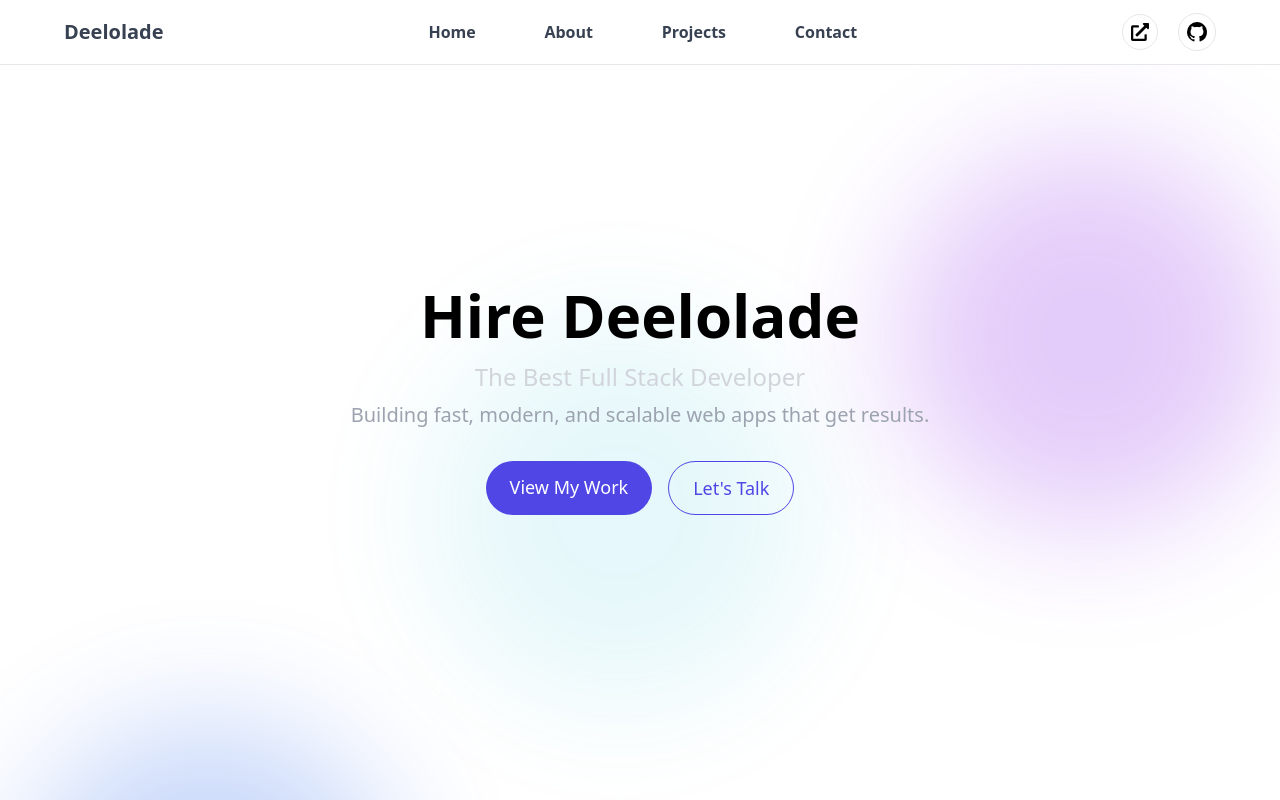
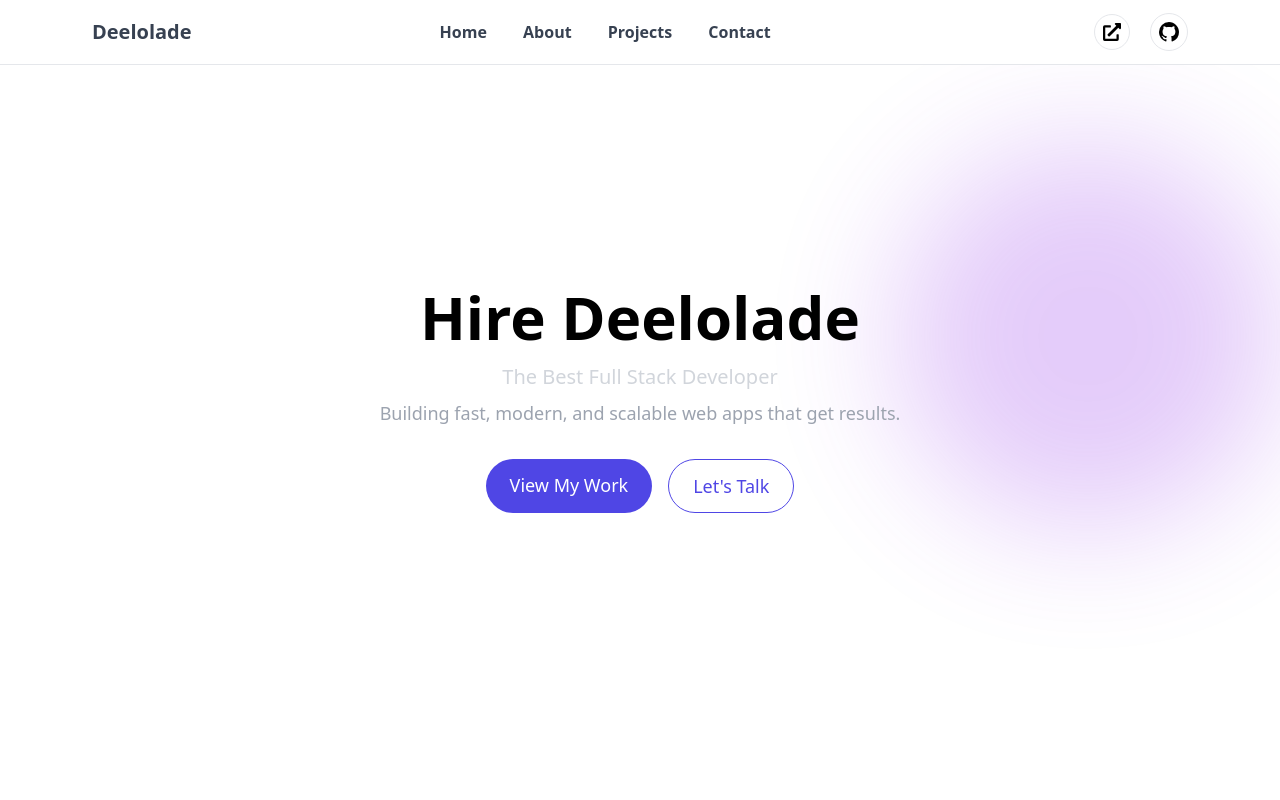
Before and after one commit to Deelolade/portfolio_two, a React (Vite) app: page / in a window 1280 px wide. Shown: the top 800 px of the page. Built offline with nearby package versions, Linux system fonts and the light colour scheme.

Commit message:
done with the navbar, only for some changes on the button and that's all

```diff
--- a/package.json
+++ b/package.json
@@ -10,6 +10,7 @@
     "preview": "vite preview"
   },
   "dependencies": {
+    "@gsap/react": "^2.1.2",
     "gsap": "^3.13.0",
     "react": "^19.0.0",
     "react-dom": "^19.0.0",
--- a/src/components/Navbar.jsx
+++ b/src/components/Navbar.jsx
@@ -2,57 +2,74 @@ import { useState, useEffect, useRef } from "react";
 import { FaExternalLinkAlt } from "react-icons/fa";
 import { VscGithubInverted } from "react-icons/vsc";
 import { Link } from "react-router-dom";
-import resume from "../../public/Deelolade.pdf";
+import resume from "/Deelolade.pdf";
 import { GiHamburgerMenu } from "react-icons/gi";
 import gsap from "gsap";
 
-
 const Navbar = () => {
   const [showDropDown, setShowDropDown] = useState(false);
-    const headingsRef = useRef(null);
-  const buttonsRef = useRef([]);
-  useEffect(() => {
-    if (showDropDown) {
-      gsap.from(headingsRef.current, {
+  const navRefs = useRef([]);
+  const dropdownRefs = useRef([]);
+  navRefs.current = [];
+  dropdownRefs.current = [];
+  const navlinks = ["Home", "About", "Projects", "Contact"];
+
+  const addToRefs = (element) => {
+    if (element && !navRefs.current.includes(element)) {
+      navRefs.current.push(element);
+    }
+  };
+  const addToDropDownRefs = (element) => {
+    if (element && !dropdownRefs.current.includes(element)) {
+        dropdownRefs.current.push(element);
+    }
+  };
+  useEffect(()=>{
+    if (showDropDown && dropdownRefs.current.length > 0) {
+        gsap.from(dropdownRefs.current, {
+          y: -100,
           opacity: 0,
-        y: 30,
-        duration: 0.6,
-        stagger: 0.2,
-        ease: "power3.out",
-      });
-
-      gsap.from(buttonsRef.current, {
-        opacity: 0,
-        y: 20,
+          stagger: 0.1,
           duration: 0.5,
-        delay: 0.8,
-        stagger: 0.2,
-        ease: "power3.out",
+          ease: "back",
         });
       }
     }, [showDropDown]);
+  useEffect(() => {
+    const tl = gsap.timeline();
+    tl.from(navRefs.current, {
+      y: -100,
+      opacity: 1,
+      stagger: 0.1,
+      duration: 0.3,
+      ease: "power2.out",
+    });
+    tl.to(navRefs.current, {
+      y: 0,
+      opacity: 1,
+      stagger: 0.1,
+      duration: 0.3,
+      ease: "power2.out",
+    });
+  }, []);
   return (
     <div className="w-full bg-white border-b border-gray-200 fixed z-50">
-            <nav className="flex justify-between items-center h-[8vh] max-w-6xl w-[100vw] mx-auto px-5 md:px-0   ">
+      <nav className="flex justify-between items-center h-[8vh] max-w-6xl w-[100vw] mx-auto px-6 lg:px-7 xl:px-0   ">
         <div className="logo font-semibold text-xl text-gray-700 hover:text-black cursor-pointer">
           Deelolade
         </div>
-
-                <ul className="nav-links w-[40%] md:flex justify-between items-center text-[16px] hidden ">
-                    <Link className="font-semibold rounded-lg text-gray-700 hover:text-black px-4 py-2 hover:bg-gray-100 " ref={headingsRef}>
-                        Home
+        <ul className="nav-links w-[40%] md:flex justify-between items-center text-[16px] sm:hidden ">
+          {navlinks.map((item) => (
+            <Link
+              key={item}
+              ref={addToRefs}
+              className="font-semibold rounded-lg text-gray-700 hover:text-black px-4 py-2 hover:bg-gray-100"
+            >
+              {item}{" "}
             </Link>
-                    <Link className="font-semibold rounded-lg text-gray-700 hover:text-black px-4 py-2 hover:bg-gray-100">
-                        About
-                    </Link>
-                    <Link className="font-semibold rounded-lg text-gray-700 hover:text-black px-4 py-2 hover:bg-gray-100">
-                        Projects
-                    </Link>
-                    <Link className="font-semibold rounded-lg text-gray-700 hover:text-black px-4 py-2 hover:bg-gray-100">
-                        Contact
-                    </Link>
+          ))}
         </ul>
-                <div className="toggle-resume hidden md:flex space-x-5 items-center">
+        <div className="toggle-resume sm:hidden 2xl:flex space-x-5 items-center">
           <div className="relative group  p-2 border border-gray-200 rounded-full">
             <a href={resume} className="" target="_blank">
               <FaExternalLinkAlt className=" text-lg " />
@@ -74,32 +91,35 @@ const Navbar = () => {
             </div>
           </div>
         </div>
-                <div className="flex md:hidden">
-                    <button onClick={() => setShowDropDown(!showDropDown)}>
+        <div className="sm:flex 2xl:hidden">
+          <button className=" px-2 py-2 hover:bg-gray-200 rounded-lg" onClick={() => setShowDropDown((prev) => !prev)}>
             <GiHamburgerMenu className="text-xl" />
           </button>
         </div>
         {showDropDown && (
-                    <div className="dropdown-menu flex flex-col  justify-start fixed top-[8vh] right-0 bg-gray-100 w-[100vw] h-[92vh]  backdrop-blur-3xl transition-transform ">
-                        <div className="mt-8 flex  flex-col justify-between items-center text-center h-[50%] ">
-                            <h1 className="text-5xl font-bold text-gray-700 ">Home</h1>
-                            <h1 className="text-5xl font-bold text-gray-700">About Me </h1>
-                            <h1 className="text-5xl font-bold text-gray-700">Projects</h1>
-                            <h1 className="text-5xl font-bold text-gray-700">Contact</h1>
+          <div  className="dropdown-menu flex flex-col  justify-start fixed top-[8vh] right-0  w-[100vw] h-[92vh]  backdrop-blur-3xl transition-transform ">
+            <div className="mt-8 flex  flex-col justify-between items-center text-center  ">
+                {
+                    navlinks.map((item)=>(
+                        <Link key={item} ref={addToDropDownRefs} to={`/${item.toLowerCase()}`} className="text-6xl font-black text-black mb-12 ">{item}</Link>
+
+                    ))
+                }
             </div>
-                        <div className="mt-8 flex flex-wrap gap-4 justify-center">
+            <div className="mt-8 flex xs:flex-col gap-4 justify-center">
               <a
                 href="https://github.com/Deelolade/"
-                                className="border border-indigo-600 text-indigo-600 px-6 py-3 rounded-full text-lg font-medium hover:bg-indigo-600 hover:text-white transition"
+                className="border text-center flex justify-center items-center border-indigo-600 text-indigo-600 px-6 py-3 rounded-full text-lg font-medium hover:bg-indigo-600 hover:text-white transition"
                 target="_blank"
               >
-                                My GitHub
+                <VscGithubInverted/>
               </a>
               <a
-                                href="mailto:your@email.com"
-                                className="border border-indigo-600 text-indigo-600 px-6 py-3 rounded-full text-lg font-medium hover:bg-indigo-600 hover:text-white transition"
+                href={resume}
+                target="_blank"
+                className=" flex justify-center items-center gap-3 border border-indigo-600 text-indigo-600 px-6 py-3 rounded-full text-lg font-medium hover:bg-indigo-600 hover:text-white transition"
               >
-                                View Resume
+                View Resume <FaExternalLinkAlt />
               </a>
             </div>
           </div>
--- a/src/components/Projects.jsx
+++ b/src/components/Projects.jsx
@@ -3,7 +3,7 @@ import BgImage from "./Background"
 
 const Projects = () => {
     return (
-        <div className='min-h-screen min-w-screen relative'>
+        <div className='min-h-screen min-w-screen relative bg-gray-300'>
             <div className="max-w-[1500px]  relative   h-screen mx-auto flex justify-between items-center">
                 <h1 className='text-7xl font-bold text-center'>My Projects.</h1>
                 <div className="  flex md:flex-row flex-col pr-40 gap-10 h-[65%] items-center overflow-x-auto scroll-smooth scrollbar-hide md:w-[65%] whitespace-nowrap transition ">
--- a/tailwind.config.js
+++ b/tailwind.config.js
@@ -5,7 +5,20 @@ module.exports = {
     './src/**/*.{js,ts,jsx,tsx}',
   ],
   theme: {
-    extend: {},
+    screens: {
+      "2xl": { max: "1980px" },
+      "xl": { max: "1680px" },
+      "lg": { max: "1440px" },
+      "md": { max: "1024px" },
+      "sm": { max: "769px" },
+      "xs": { max: "480px" },
+      "xxs": { max: "379px" }
+    },
+    extend: {
+      height: {
+        screen: "100dvh",
+      }
+    },
   },
   plugins: [],
 }
```
Also changed, not shown: 1 other file (tests, documents, lock files or other folders). Lines whose indentation alone changed are shown as unchanged.
